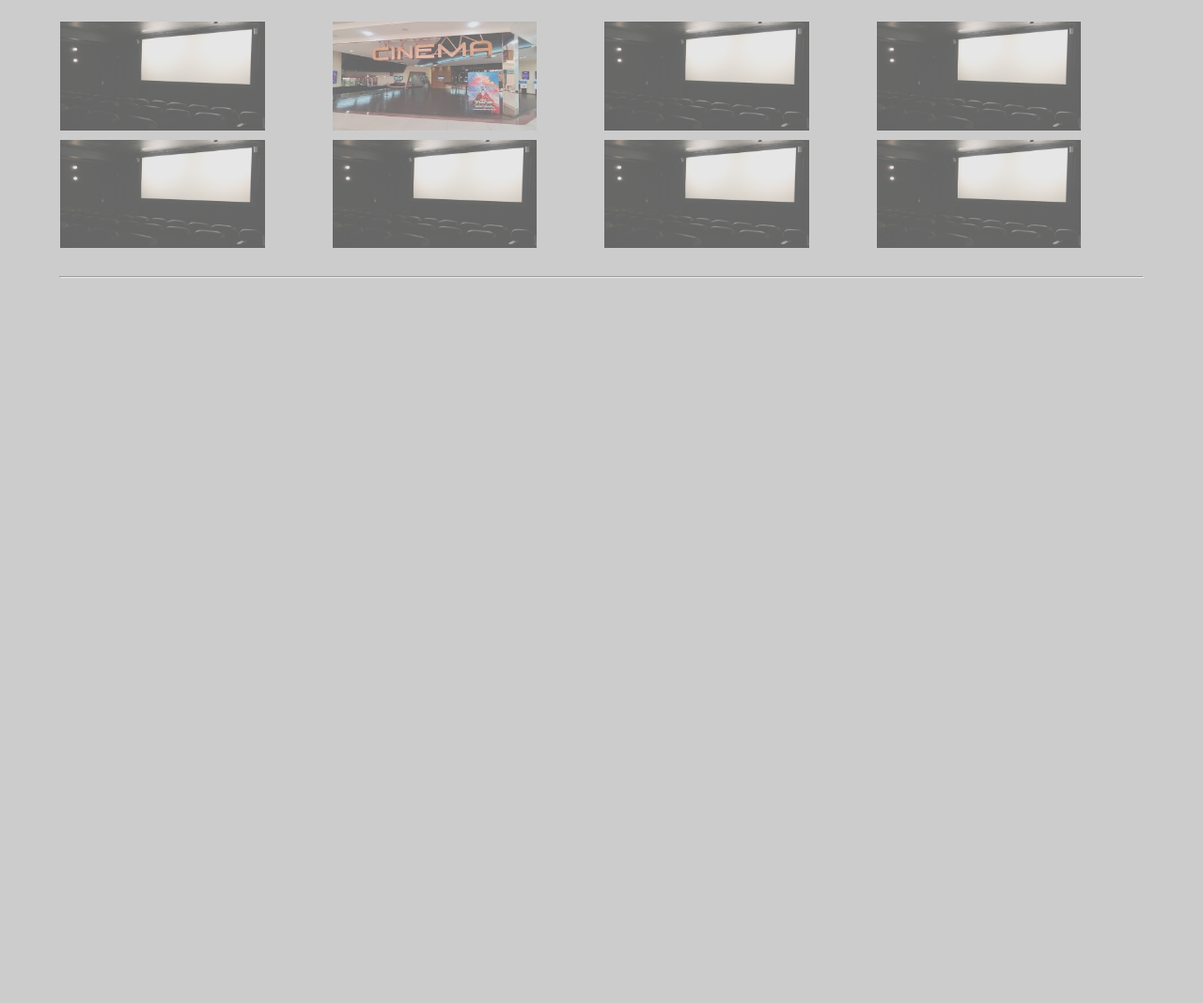
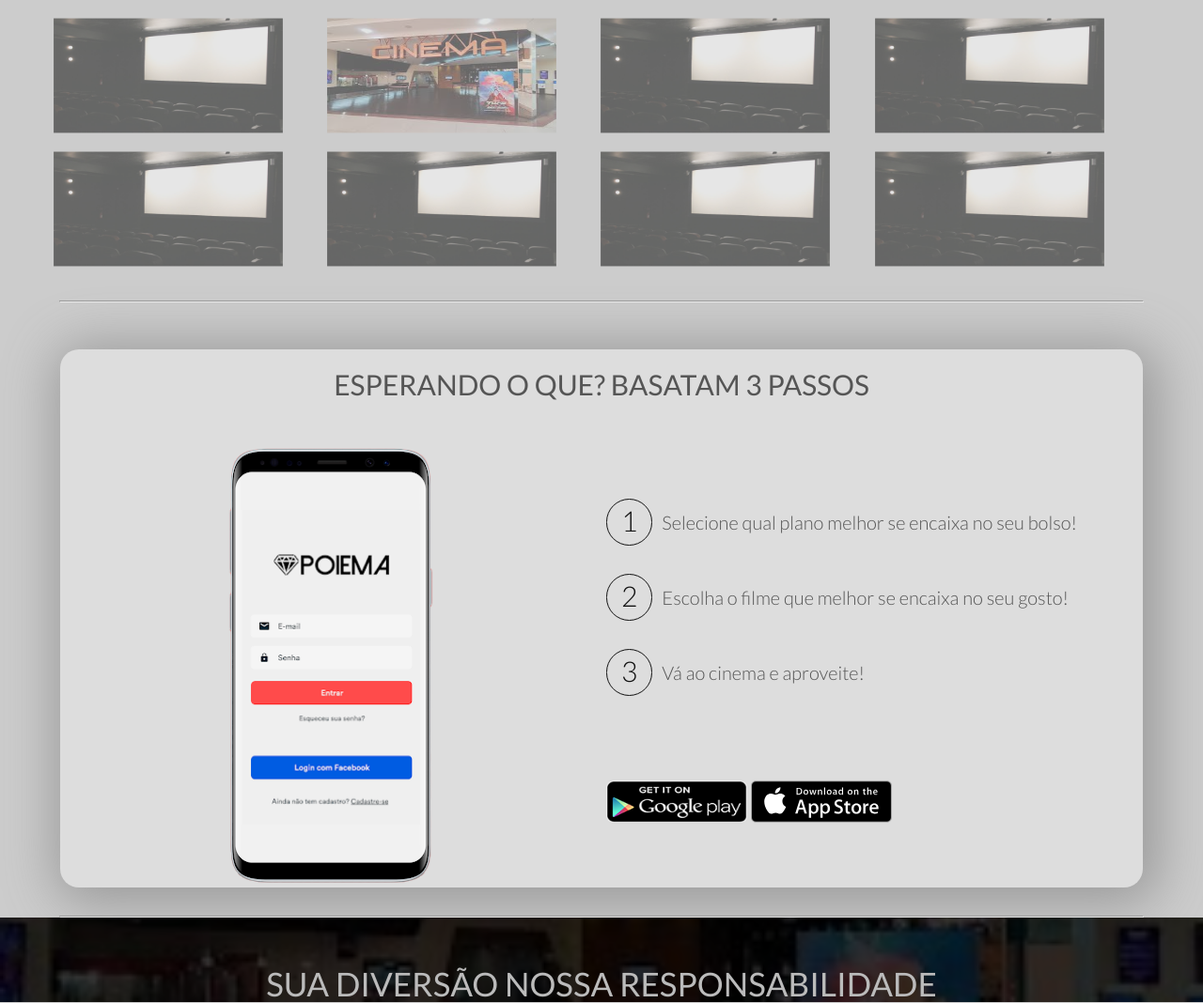
Before and after one commit to astadoreinoclover/DesenvolvimentoWeb, a plain HTML site: page resources/index.html in a window 1280 px wide. Shown: the part 2442-3510 px from the top of the page at 94% size. Before the commit the page ends 2738 px from the top, so only its background shows below. Drawn offline with nearby package versions, Linux system fonts and the light colour scheme.

Commit message:
comentarios

```diff
--- a/resources/css/style.css
+++ b/resources/css/style.css
@@ -484,28 +484,123 @@ nav {
 .imgs-galeria {
     display: grid;
     grid-template-columns: repeat(4, 4fr);
-    grid-gap: 0.5vw;
+    grid-gap: 1vw;
 }
 
 
 .img-galeria img {
-    width: 17vw;
+    width: 18vw;
     height: 9vw;
     opacity: 0.5;
     cursor: pointer;
     transition: transform 0.5s;
+    transform: scale(1.06);
+    margin-bottom: 10px;
 }
 
 .img-galeria img:hover {
     opacity: 1;
-    transform: scale(1.05);
+    transform: scale(1.1);
 }
 
 
+/* APP */
 
-@media screen and (max-width:1050px) {
-    .filme-3{
-        display: none;
+.app {
+    background-color: #ddd;
+    margin-top: 50px;
+    border-radius: 20px;
+    box-shadow: 6px 6px 56px 11px #999;
+}
+
+.app-title {
+    text-align: center;
+    padding: 20px 0;
+    text-transform: uppercase;
+    font-size: 30px;
+    font-weight: 400;
+    margin-bottom: 30px;
+}
+
+.app-body {
+    display: grid;
+    grid-template-columns: repeat(2, 2fr);
+    margin-bottom: 30px;
+}
+
+.app-img img {
+    width: 45vw;
+}
+
+.app-pacos {
+    display: flex;
+    flex-direction: column;
+    justify-content: center;
+    margin-left: 5px;
+}
+
+.app-paco {
+    display: flex;
+    margin-bottom: 30px;
+}
+
+.num-paco {
+    padding: 5px;
+    border: 1px solid #111;
+    color: #111;
+    border-radius: 100px;
+    width: 50px;
+    height: 50px;
+    text-align: center;
+    font-size: 30px;
+}
+
+.text-paco {
+    height: 50px;
+    display: flex;
+    align-items: center;
+    margin-left: 10px;
+    width: calc(100% - 50px);
+}
+
+.app-logo {
+    margin-top: 60px;
+    margin-bottom: 10px;
+}
+
+.app-logo img {
+    width: 150px;
+    height: 45px;
+}
+
+/* Avaliação */
+
+.avalia {
+    background-image: url(./img/sala2.jpg);
+    background-position: center;
+    background-repeat: no-repeat;
+    background-size: cover;
+}
+
+.avalia .ttt {
+    background-color: rgba(0, 0, 0, 0.8);
+    width: 100%;
+    height: 100%;
+}
+
+.avalia-title {
+    text-align: center;
+    padding-top: 50px;
+    font-size: 35px;
+    text-transform: uppercase;
+    font-weight: 400;
+    color: #bbb;
+}
+
+@media screen and (max-width:1024px) {
+    .img-galeria img {
+        width: 21vw;
+        height: 12vw;
     }
 }
 
@@ -690,3 +785,38 @@ nav {
         display: none;
     }
 }
+
+@media screen and (max-width: 670px) {
+    .app-logo img {
+        width: 100px;
+        height: 30px;
+    }
+
+    .app-title {
+        text-align: center;
+        padding: 20px 0;
+        text-transform: uppercase;
+        font-size: 20px;
+        font-weight: 400;
+    }
+}
+
+@media screen and (max-width:600px) {
+    .app-body {
+        grid-template-columns: repeat(1, 1fr);
+    }
+
+    .app-img {
+        margin: auto;
+        margin-bottom: 30px;
+    }
+
+    .app-img img {
+        width: 80vw;
+    }
+
+    .app-logo img {
+        width: 150px;
+        height: 45px;
+    }
+}
--- a/resources/index.html
+++ b/resources/index.html
@@ -233,6 +233,40 @@
 
     <hr class="linha container"/>
 
+    <div class="container app">
+        <div class="app-title">Esperando o que? Basatam 3 passos</div>
+        <div class="app-body">
+            <div class="app-img"><img src="./img/hero-img.png"/></div>
+            <div class="app-pacos">
+                <div class="app-paco">
+                    <div class="num-paco">1</div>
+                    <div class="text-paco">Selecione qual plano melhor se encaixa no seu bolso!</div>
+                </div>
+                <div class="app-paco">
+                    <div class="num-paco">2</div>
+                    <div class="text-paco">Escolha o filme que melhor se encaixa no seu gosto!</div>
+                </div>
+                <div class="app-paco">
+                    <div class="num-paco">3</div>
+                    <div class="text-paco">Vá ao cinema e aproveite!</div>
+                </div>
+
+                <div class="app-logo">
+                    <img src="./img/download-app-android.png" alt="">
+                    <img src="./img/download-app.svg" alt="">
+                </div>
+            </div>
+        </div>
+    </div>
+
+    <hr class="linha container"/>
+
+    <div class="avalia">
+        <div class="ttt">
+            <div class="avalia-title">Sua diversão nossa responsabilidade</div>
+        </div>
+    </div>
+
 
     <script src="./js/script.js"></script>
 </body>
```
Also changed, not shown: resources/css/img/sala2.jpg (added), resources/img/download-app-android.png (added), resources/img/download-app.svg (added), resources/img/hero-img.png (added).
